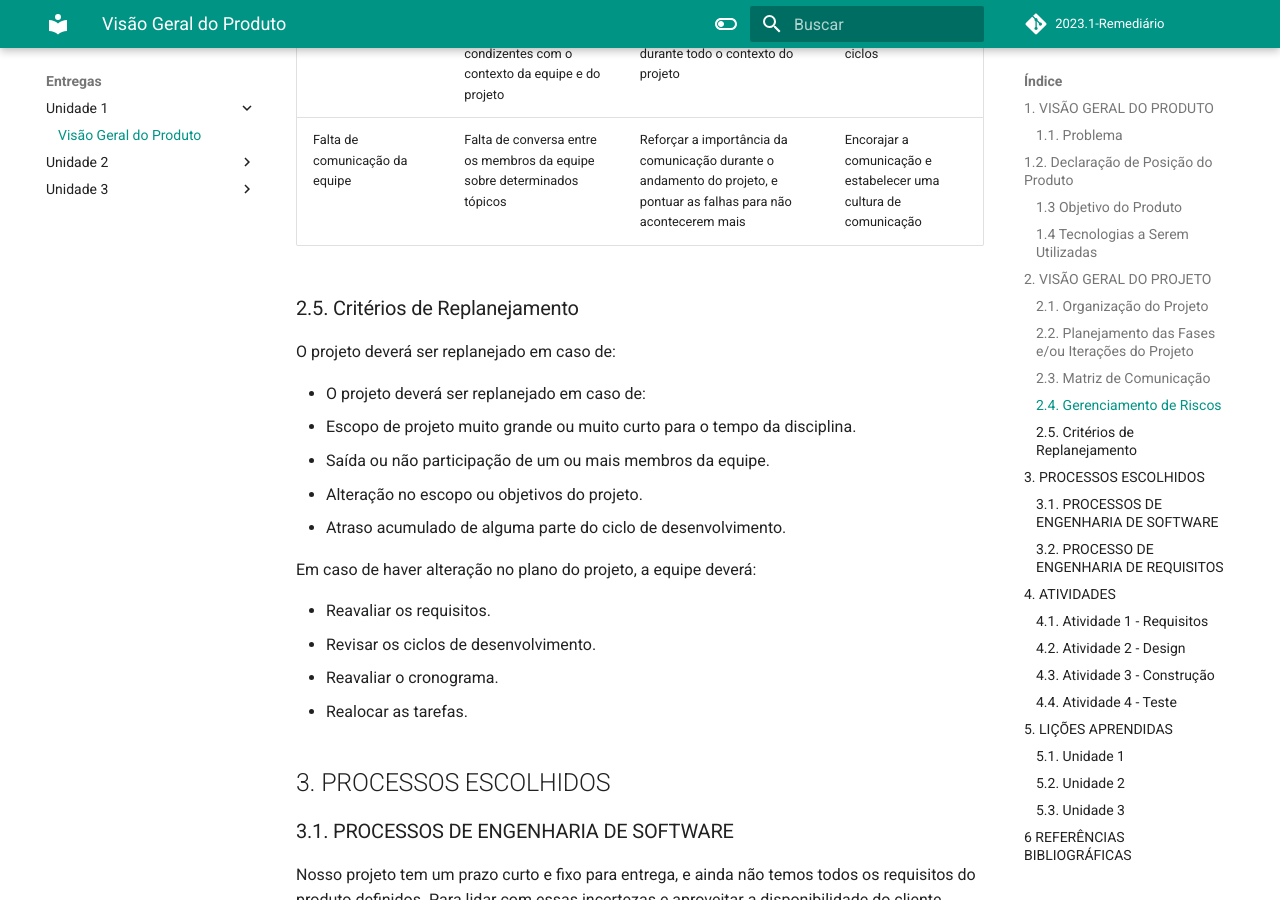
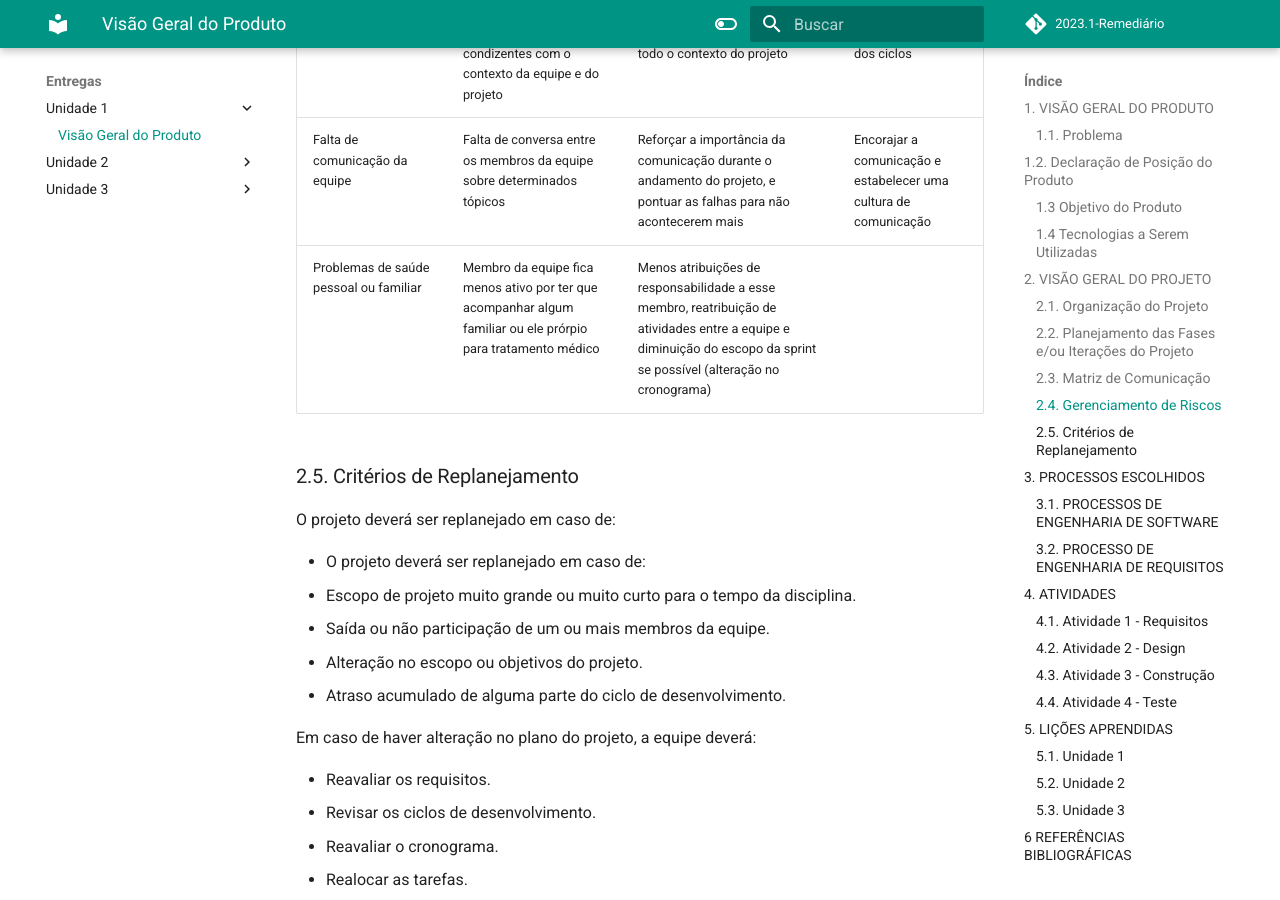
Before and after one commit to mdsreq-fga-unb/2023.1-Remediario, an MkDocs documentation site: the page built from docs/entregas/unidade1/VisaoProdutoProjeto.md, in a window 1280 px wide and 900 px high, scrolled down 4987 px. Built offline with MkDocs 1.6.1 and Material for MkDocs 9.7.7, drawn with Linux system fonts in a browser that asks for light colours; comment, search, counter and statistics services are not loaded.

Commit message:
ATT mapa de risco visão de produto

```diff
--- a/docs/entregas/unidade1/VisaoProdutoProjeto.md
+++ b/docs/entregas/unidade1/VisaoProdutoProjeto.md
@@ -112,6 +112,7 @@ A equipe deverá ter uma comunicação periódica como evidenciado na tabela:
 | Baixo comprometimento da equipe     | Baixo rendimento dos membros nas entregas ao longo do projeto                             | Manter um alinhamento de todos os membros com as demandas das atividades realizadas    | Reatribuição das atividades entre os demais membros                   |
 | Planejamento ruim                   | Planejamento com definição de datas não condizentes com o contexto da equipe e do projeto | Alinhamento da equipe com os prazos estabelecidos durante todo o contexto do projeto   | Revisão do backlog e do planejamento dos ciclos                       |
 | Falta de comunicação da equipe      | Falta de conversa entre os membros da equipe sobre determinados tópicos                   | Reforçar a importância da comunicação durante o andamento do projeto, e pontuar as falhas para não acontecerem mais | Encorajar a comunicação e estabelecer uma cultura de comunicação |
+| Problemas de saúde pessoal ou familiar | Membro da equipe fica menos ativo por ter que acompanhar algum familiar ou ele prórpio para tratamento médico | Menos atribuições de responsabilidade a esse membro, reatribuição de atividades entre a equipe e diminuição do escopo da sprint se possível (alteração no cronograma) |
 
 ### 2.5. Critérios de Replanejamento
 
```
